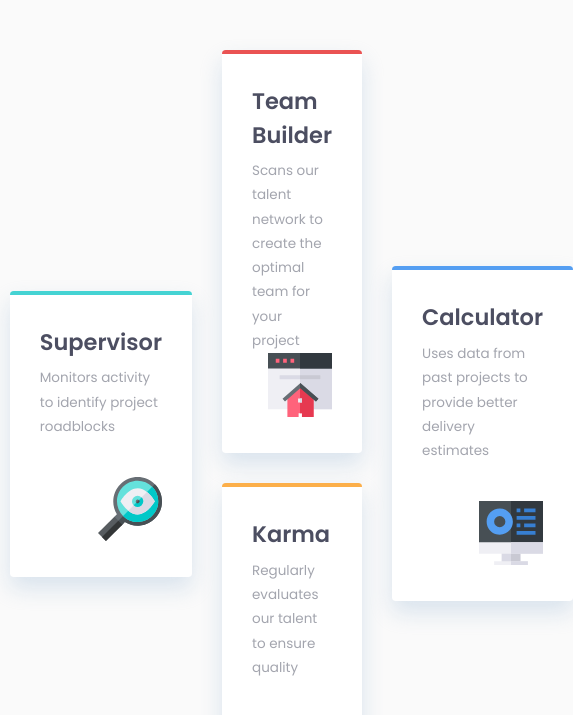
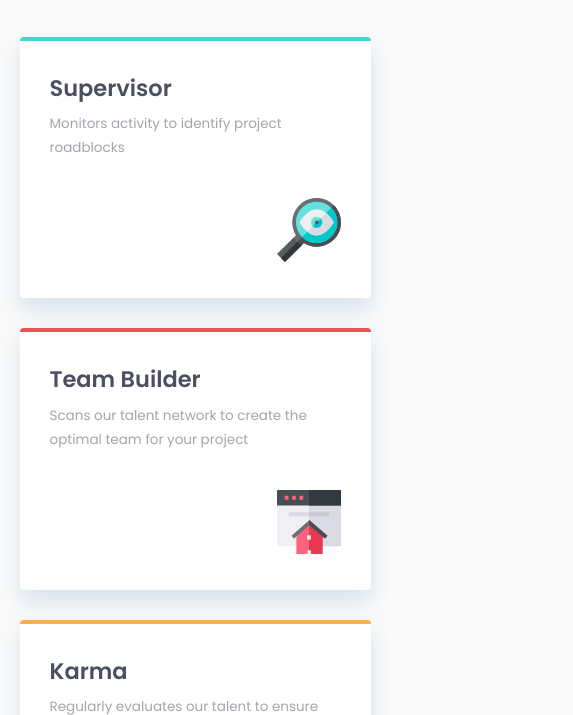
Before and after one commit to Senatrius/four-card-feature-section, a plain HTML site: page index.html in a window 390 px wide. Shown: the part 234-949 px from the top of the page, 573 px wide, since content can reach past the window. Drawn offline with Linux system fonts and the light colour scheme.

Commit message:
add media queries

```diff
--- a/style.scss
+++ b/style.scss
@@ -3,19 +3,20 @@
 
 .container {
   margin: 4rem auto;
-  width: 95%;
-  max-width: 1150px;
+  width: 90%;
+  max-width: 1280px;
 }
 
 //Header styles
 
 .cta {
-  width: 512px;
+  max-width: 50%;
   margin: 0 auto;
   text-align: center;
+  padding: 0 25px;
 
   .title {
-    font-size: 2.4rem;
+    font-size: calc(1.5rem + 1vw);
     font-weight: 200;
 
     &--bold {
@@ -34,7 +35,6 @@
 .card-container {
   width: 100%;
   margin: 3.5rem auto 0 auto;
-  height: auto;
   display: flex;
   align-items: center;
   gap: 2rem;
@@ -57,7 +57,7 @@
     padding: 2rem;
     border-radius: .25rem;
     background: white;
-    box-shadow: 0rem .75rem 1.5rem rgba(200, 215, 230, .65);
+    box-shadow: 0rem .75rem 1.5rem rgba(200, 215, 230, .7);
 
     &__title {
       font-weight: 600;
@@ -69,9 +69,6 @@
       color: $grayish-blue;
       font-size: .9rem;
       line-height: 1.8;
-    }
-
-    &__text {
       margin-bottom: 2.5rem;
     }
 
@@ -96,3 +93,23 @@
     }
   }
 }
+
+@media screen and (max-width: 768px) {
+  .card-container {
+    display: flex;
+    flex-direction: column;
+  }
+
+  .cta {
+    max-width: 100%;
+    padding: 0;
+  }
+
+  .title {
+    font-size: calc(1rem + 2.5vw)!important;
+  }
+
+  .card-col {
+    width: 100%;
+  }
+}
```
Also changed, not shown: css/style.css, index.html (indentation only), 1 other file.
